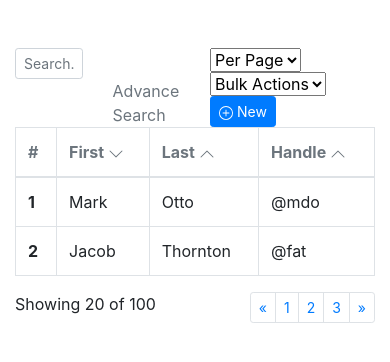
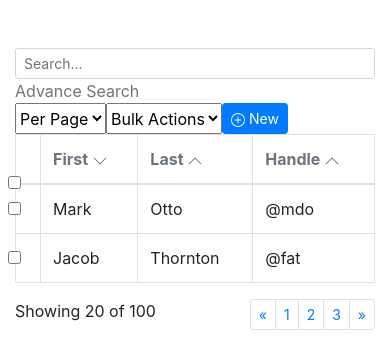
Before and after one commit to abrardev99/bs5-datatable, a plain HTML site: page index.html in a window 390 px wide. Drawn offline with nearby package versions, Linux system fonts and the light colour scheme.

Commit message:
added checkbox

```diff
--- a/index.html
+++ b/index.html
@@ -19,14 +19,14 @@
     <div class="container">
         <div class="row gy-3">
 
-            <div class="col-3">
+            <div class="col-md-3">
                 <input type="text" class="form-control form-control-sm" placeholder="Search..." aria-label="First name">
             </div>
-            <div class="d-flux align-self-end col-3">
+            <div class="d-flux align-self-end col-md-3">
                 <a href="#" class="text-muted">Advance Search</a>
             </div>
 
-            <div class="col-6">
+            <div class="col-md-6">
                 <div class="input-group">
                     <select class="form-select form-select-sm" aria-label=".form-select-sm example">
                         <option selected disabled>Per Page</option>
@@ -60,7 +60,9 @@
                     <table class="table table-bordered">
                         <thead class="text-muted">
                             <tr>
-                                <th scope="col">#</th>
+                                <th scope="col" width="1%"><div>
+                                    <input class="form-check-input" type="checkbox" id="checkboxNoLabel" value="" aria-label="...">
+                                </div></th>
                                 <th scope="col">First <svg width="1em" height="1em" viewBox="0 0 16 16"
                                         class="bi bi-chevron-down" fill="currentColor"
                                         xmlns="http://www.w3.org/2000/svg">
@@ -81,13 +83,17 @@
                         </thead>
                         <tbody>
                             <tr>
-                                <th scope="row">1</th>
+                                <th><div>
+                                    <input class="form-check-input" type="checkbox" id="checkboxNoLabel" value="" aria-label="...">
+                                </div></th>
                                 <td>Mark</td>
                                 <td>Otto</td>
                                 <td>@mdo</td>
                             </tr>
                             <tr>
-                                <th scope="row">2</th>
+                                <th><div>
+                                    <input class="form-check-input" type="checkbox" id="checkboxNoLabel" value="" aria-label="...">
+                                </div></th>
                                 <td>Jacob</td>
                                 <td>Thornton</td>
                                 <td>@fat</td>
```
